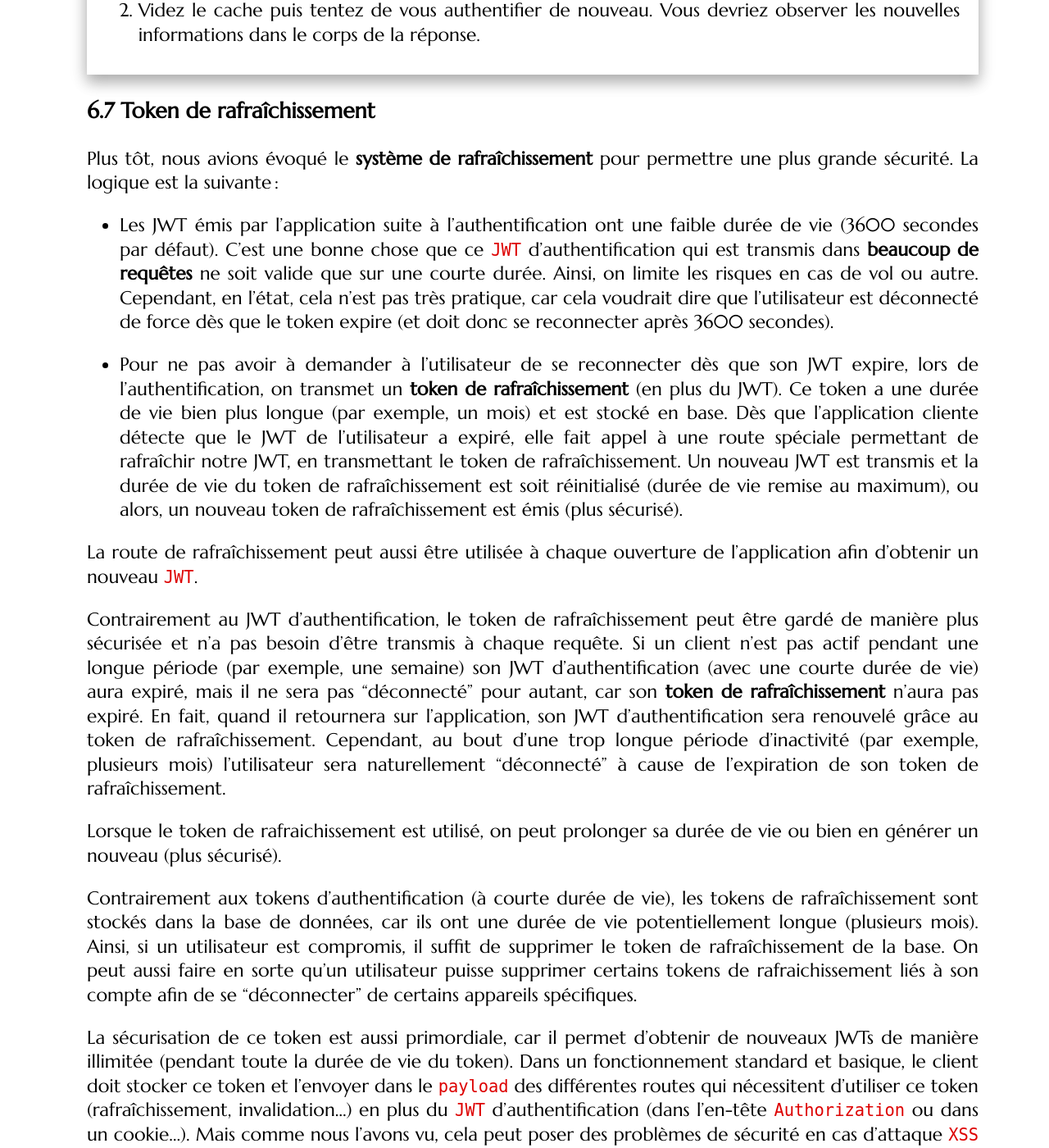
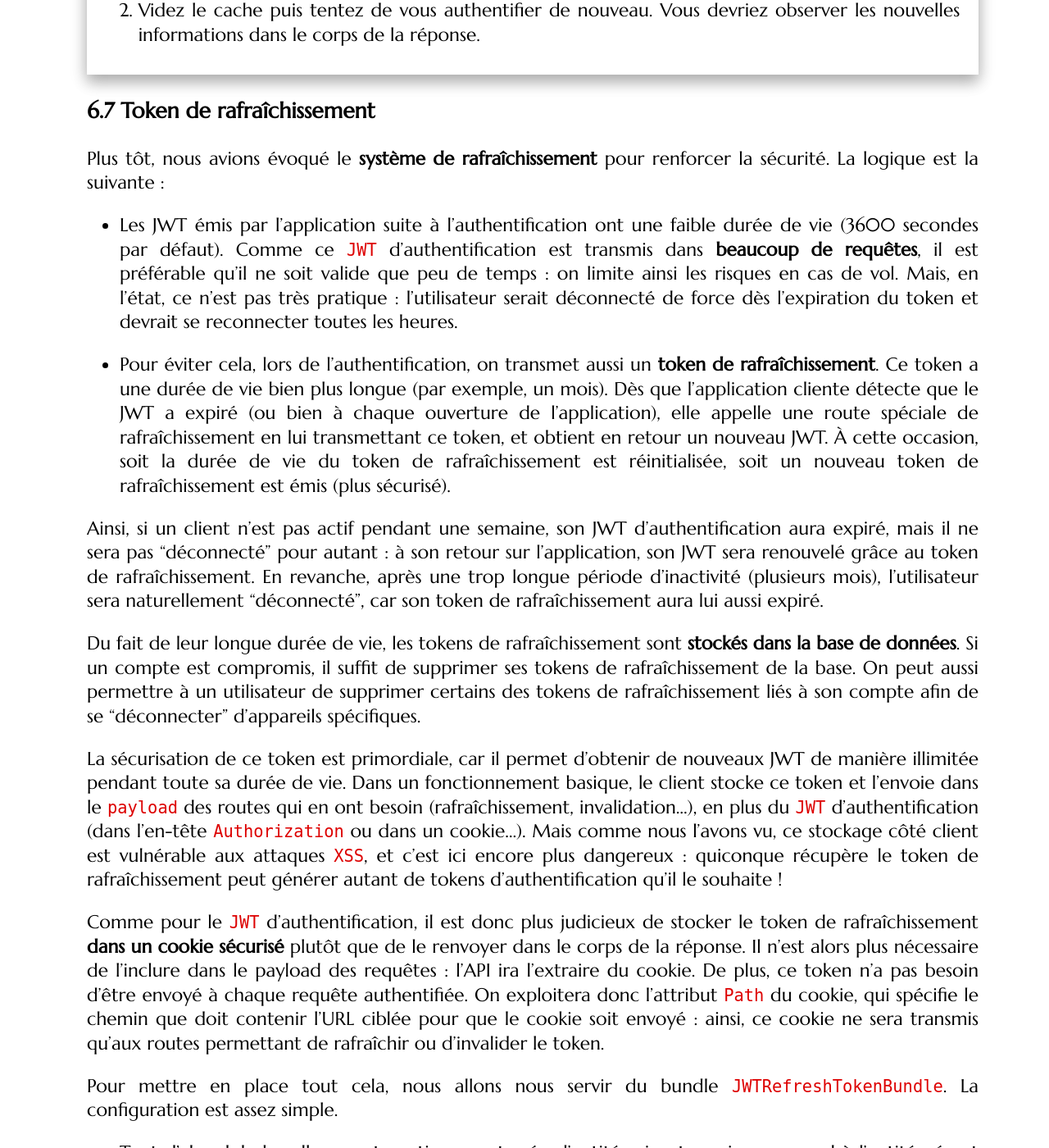
Before and after one commit to mgasquet/R5.A.05-ProgrammationAvancee-Web, a Jekyll site: the page built from tutorials/tutorial4.md, in a window 1280 px wide and 1400 px high, scrolled down 50893 px. Shown: the whole window at 82% size. Built offline with Jekyll 4.4.1, drawn with Linux system fonts in a browser that asks for light colours; some web fonts are replaced; some of the changed text lies outside the part shown.

Commit message:
Evite les redites dans la section "Token de rafraichissement"

```diff
--- a/tutorials/tutorial4.md
+++ b/tutorials/tutorial4.md
@@ -1415,23 +1415,19 @@ Le but de la méthode `onAuthenticationSuccessResponse` est de capter l'événem
 
 ### Token de rafraîchissement
 
-Plus tôt, nous avions évoqué le **système de rafraîchissement** pour permettre une plus grande sécurité. La logique est la suivante :
-
-* Les JWT émis par l'application suite à l'authentification ont une faible durée de vie (3600 secondes par défaut). C'est une bonne chose que ce `JWT` d’authentification qui est transmis dans **beaucoup de requêtes** ne soit valide que sur une courte durée. Ainsi, on limite les risques en cas de vol ou autre. Cependant, en l'état, cela n'est pas très pratique, car cela voudrait dire que l'utilisateur est déconnecté de force dès que le token expire (et doit donc se reconnecter après 3600 secondes).
-
-* Pour ne pas avoir à demander à l'utilisateur de se reconnecter dès que son JWT expire, lors de l'authentification, on transmet un **token de rafraîchissement** (en plus du JWT). Ce token a une durée de vie bien plus longue (par exemple, un mois) et est stocké en base. Dès que l'application cliente détecte que le JWT de l'utilisateur a expiré, elle fait appel à une route spéciale permettant de rafraîchir notre JWT, en transmettant le token de rafraîchissement. Un nouveau JWT est transmis et la durée de vie du token de rafraîchissement est soit réinitialisé (durée de vie remise au maximum), ou alors, un nouveau token de rafraîchissement est émis (plus sécurisé).
-
-La route de rafraîchissement peut aussi être utilisée à chaque ouverture de l'application afin d'obtenir un nouveau `JWT`.
-
-Contrairement au JWT d'authentification, le token de rafraîchissement peut être gardé de manière plus sécurisée et n'a pas besoin d'être transmis à chaque requête. Si un client n'est pas actif pendant une longue période (par exemple, une semaine) son JWT d'authentification (avec une courte durée de vie) aura expiré, mais il ne sera pas "déconnecté" pour autant, car son **token de rafraîchissement** n'aura pas expiré. En fait, quand il retournera sur l'application, son JWT d'authentification sera renouvelé grâce au token de rafraîchissement. Cependant, au bout d'une trop longue période d'inactivité (par exemple, plusieurs mois) l'utilisateur sera naturellement "déconnecté" à cause de l'expiration de son token de rafraîchissement.
-
-Lorsque le token de rafraichissement est utilisé, on peut prolonger sa durée de vie ou bien en générer un nouveau (plus sécurisé).
-
-Contrairement aux tokens d’authentification (à courte durée de vie), les tokens de rafraîchissement sont stockés dans la base de données, car ils ont une durée de vie potentiellement longue (plusieurs mois). Ainsi, si un utilisateur est compromis, il suffit de supprimer le token de rafraîchissement de la base. On peut aussi faire en sorte qu'un utilisateur puisse supprimer certains tokens de rafraichissement liés à son compte afin de se "déconnecter" de certains appareils spécifiques.
-
-La sécurisation de ce token est aussi primordiale, car il permet d'obtenir de nouveaux JWTs de manière illimitée (pendant toute la durée de vie du token). Dans un fonctionnement standard et basique, le client doit stocker ce token et l'envoyer dans le `payload` des différentes routes qui nécessitent d'utiliser ce token (rafraîchissement, invalidation...) en plus du `JWT` d'authentification (dans l'en-tête `Authorization` ou dans un cookie...). Mais comme nous l'avons vu, cela peut poser des problèmes de sécurité en cas d'attaque `XSS` (cela est même encore plus dangereux, car quelqu'un qui a accès au token de rafraîchissement peut générer autant de tokens d'authentification qu'il veut !)
-
-Ici aussi, il semble donc être plus judicieux de s'orienter vers un stockage **dans un cookie sécurisé** (comme nous l'avons fait pour le `JWT` d'authentification), plutôt que de renvoyer directement le token dans le corps de la réponse. Avec ce mécanisme, il n'y a pas besoin d'inclure le token dans le payload des requêtes qui le nécessitent, l'API ira l'extraire du cookie. De plus, afin de ne pas envoyer le token de rafraîchissement à chaque requête qui nécessite d'être authentifié, on peut exploiter le paramètre `PATH` du cookie qui permet de spécifier un chemin qui doit exister dans l'URL ciblé afin que le cookie soit envoyé. On fera donc en sorte que ce cookie ne soit envoyé que sur les routes qui permettent de rafraichir ou d'invalider le token.
+Plus tôt, nous avions évoqué le **système de rafraîchissement** pour renforcer la sécurité. La logique est la suivante :
+
+* Les JWT émis par l'application suite à l'authentification ont une faible durée de vie (3600 secondes par défaut). Comme ce `JWT` d'authentification est transmis dans **beaucoup de requêtes**, il est préférable qu'il ne soit valide que peu de temps : on limite ainsi les risques en cas de vol. Mais, en l'état, ce n'est pas très pratique : l'utilisateur serait déconnecté de force dès l'expiration du token et devrait se reconnecter toutes les heures.
+
+* Pour éviter cela, lors de l'authentification, on transmet aussi un **token de rafraîchissement**. Ce token a une durée de vie bien plus longue (par exemple, un mois). Dès que l'application cliente détecte que le JWT a expiré (ou bien à chaque ouverture de l'application), elle appelle une route spéciale de rafraîchissement en lui transmettant ce token, et obtient en retour un nouveau JWT. À cette occasion, soit la durée de vie du token de rafraîchissement est réinitialisée, soit un nouveau token de rafraîchissement est émis (plus sécurisé).
+
+Ainsi, si un client n'est pas actif pendant une semaine, son JWT d'authentification aura expiré, mais il ne sera pas "déconnecté" pour autant : à son retour sur l'application, son JWT sera renouvelé grâce au token de rafraîchissement. En revanche, après une trop longue période d'inactivité (plusieurs mois), l'utilisateur sera naturellement "déconnecté", car son token de rafraîchissement aura lui aussi expiré.
+
+Du fait de leur longue durée de vie, les tokens de rafraîchissement sont **stockés dans la base de données**. Si un compte est compromis, il suffit de supprimer ses tokens de rafraîchissement de la base. On peut aussi permettre à un utilisateur de supprimer certains des tokens de rafraîchissement liés à son compte afin de se "déconnecter" d'appareils spécifiques.
+
+La sécurisation de ce token est primordiale, car il permet d'obtenir de nouveaux JWT de manière illimitée pendant toute sa durée de vie. Dans un fonctionnement basique, le client stocke ce token et l'envoie dans le `payload` des routes qui en ont besoin (rafraîchissement, invalidation...), en plus du `JWT` d'authentification (dans l'en-tête `Authorization` ou dans un cookie...). Mais comme nous l'avons vu, ce stockage côté client est vulnérable aux attaques `XSS`, et c'est ici encore plus dangereux : quiconque récupère le token de rafraîchissement peut générer autant de tokens d'authentification qu'il le souhaite !
+
+Comme pour le `JWT` d'authentification, il est donc plus judicieux de stocker le token de rafraîchissement **dans un cookie sécurisé** plutôt que de le renvoyer dans le corps de la réponse. Il n'est alors plus nécessaire de l'inclure dans le payload des requêtes : l'API ira l'extraire du cookie. De plus, ce token n'a pas besoin d'être envoyé à chaque requête authentifiée. On exploitera donc l'attribut `Path` du cookie, qui spécifie le chemin que doit contenir l'URL ciblée pour que le cookie soit envoyé : ainsi, ce cookie ne sera transmis qu'aux routes permettant de rafraîchir ou d'invalider le token.
 
 Pour mettre en place tout cela, nous allons nous servir du bundle `JWTRefreshTokenBundle`. La configuration est assez simple.
 
```
